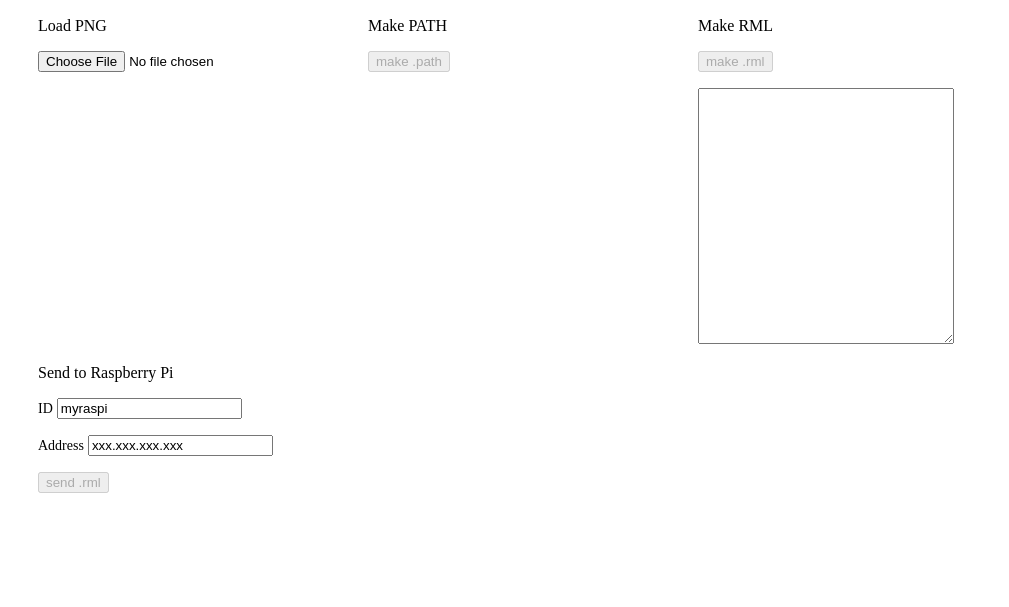
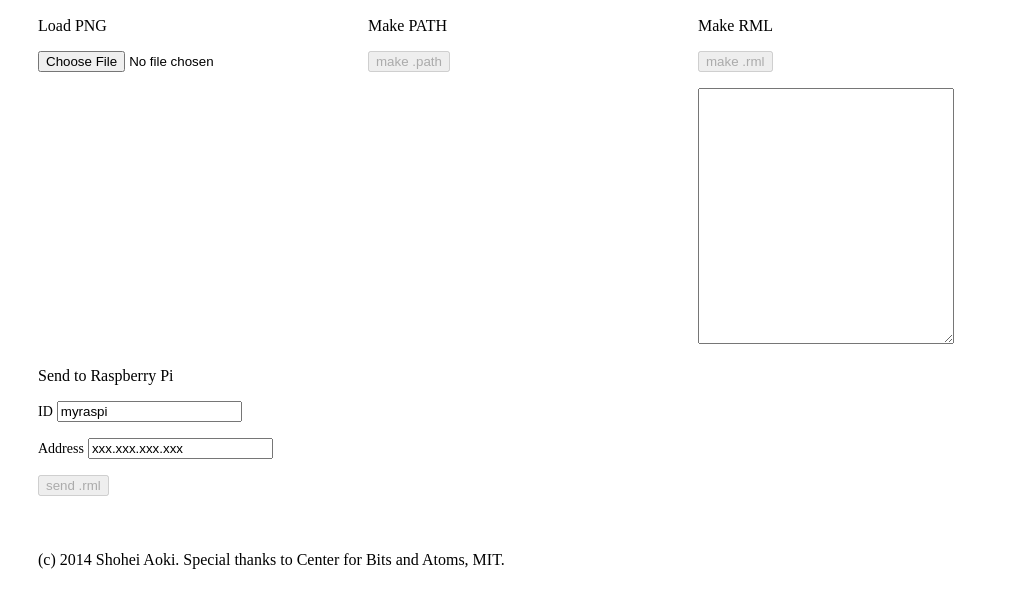
Before and after one commit to fabmod5/fabmod5.github.io, a plain HTML site: page index.html in a window 1280 px wide. Shown: the part 79-686 px from the top of the page, without its empty margins (0-1009 px from the left). Drawn offline with Linux system fonts and the light colour scheme.

Commit message:
add credit

```diff
--- a/index.html
+++ b/index.html
@@ -64,12 +64,17 @@
                 width: 300px;
             }
             #container1 {
+                height:350px;
                 clear:both;
             }
             #container2 {
+                height:170px;
                 clear:both;
-                margin-top:300px;
             }
+            #footer {
+                margin: 30px;
+            }
+
             .viewer {
                 /* width:250px; */
                 /* height:200px; */
@@ -118,5 +123,9 @@
             </div>
         </div>
 
+        <div id="footer">
+            (c) 2014 Shohei Aoki. Special thanks to Center for Bits and Atoms, MIT.
+        </div>
+
     </body>
 </html>
```
